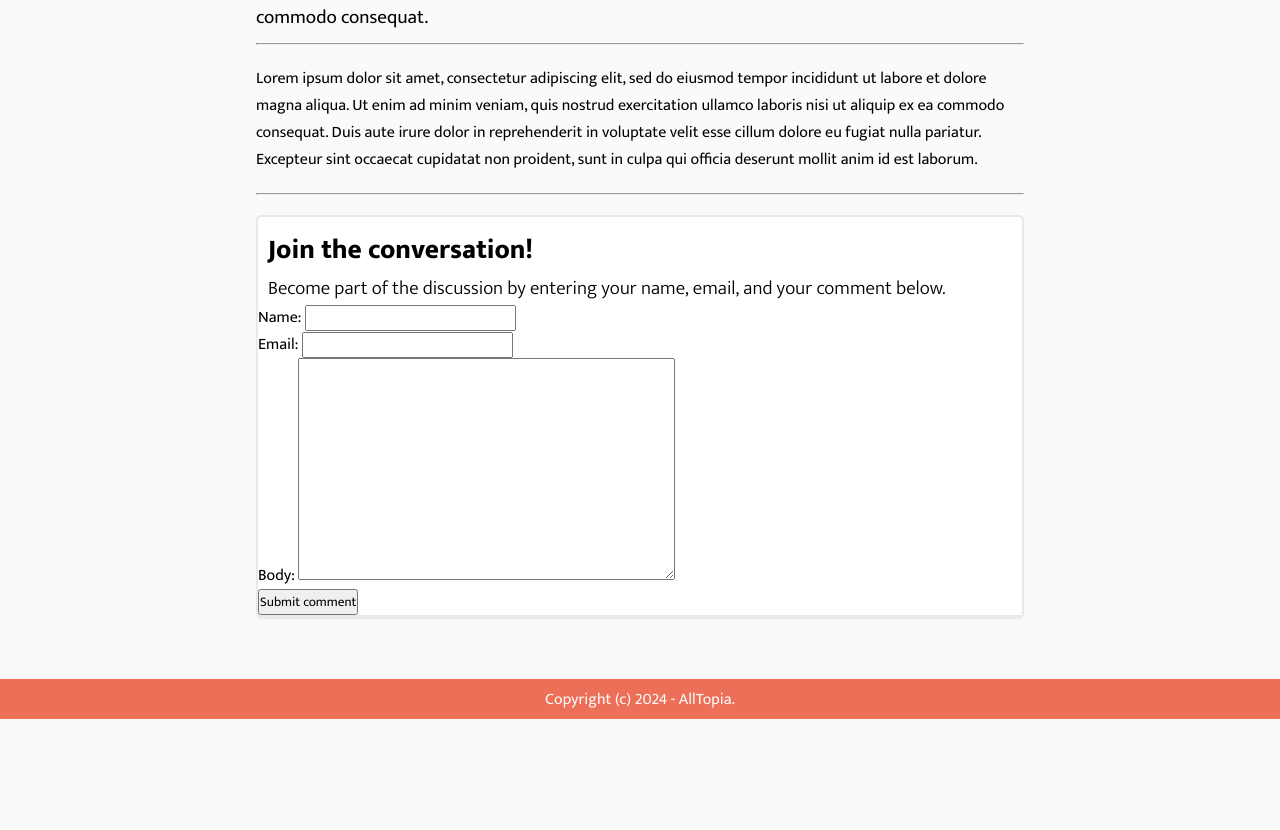
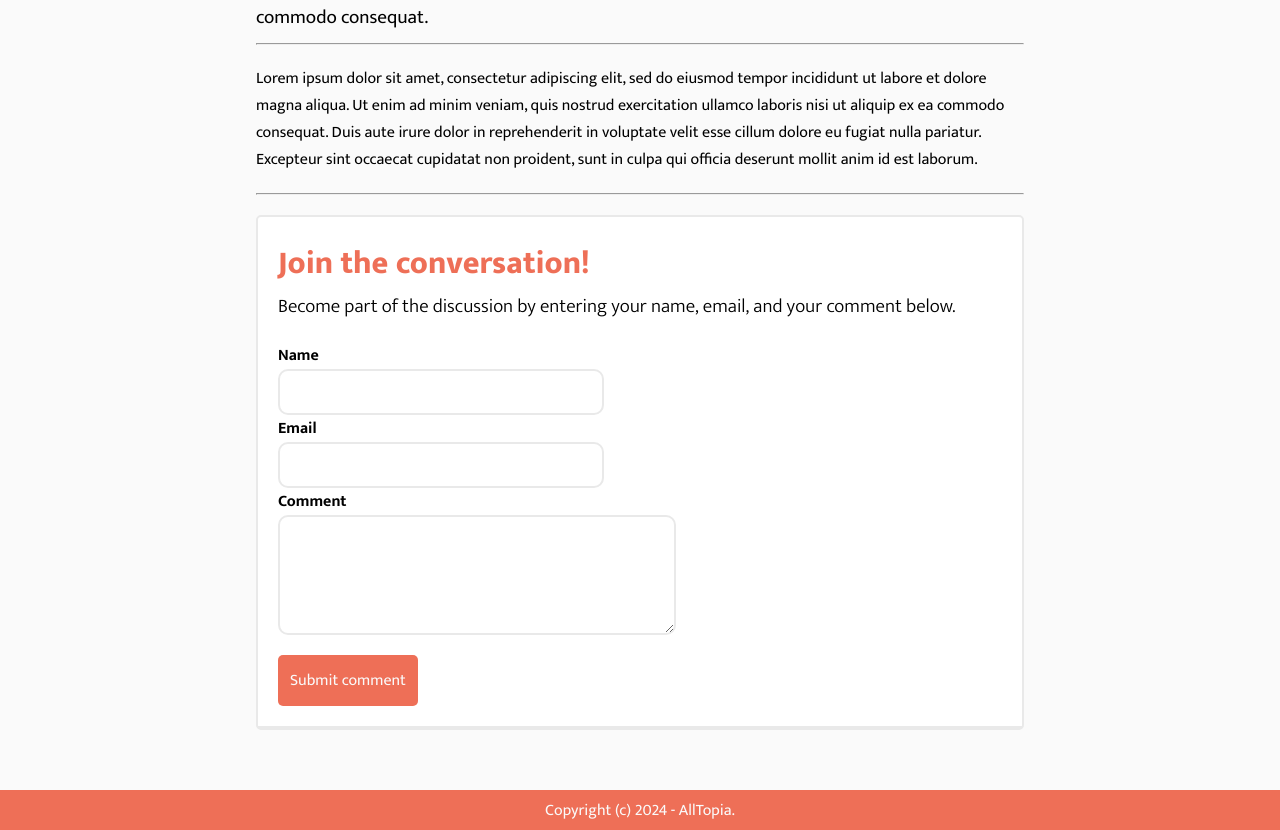
Before and after one commit to dariil/crashblog, a Django app: a page that uses blog/templates/blog/detail.html in a window 1280 px wide. Shown: the part 957-1787 px from the top of the page. Before the commit the page ends 1676 px from the top, so only its background shows below. Run offline with Django 4.2, Linux system fonts and the light colour scheme; data comes from the database, SQL or seed files in the repository.

Commit message:
UI Design for comment section (alpha 2)

```diff
--- a/blog/templates/blog/detail.html
+++ b/blog/templates/blog/detail.html
@@ -22,15 +22,21 @@
             <p class="comment-header">Join the conversation!</p>
             <p class="comment-sub-header">Become part of the discussion by entering your name, email, and your comment below.</p>
             <div class="comsec-fields-container">
-                <form method="POST">
+                <form method="POST" class="comment-form">
                     {% csrf_token %}
-                    {{ form.as_p }}
-
-                    <div class="">
-                        <div>
-                            <button>Submit comment</button>
-                        </div>
+                    <div class="field-group">
+                        <label for="id_name">Name</label>
+                        {{ form.name }}
                     </div>
+                    <div class="field-group">
+                        <label for="id_email">Email</label>
+                        {{ form.email }}
+                    </div>
+                    <div class="field-group">
+                        <label for="id_body">Comment</label>
+                        {{ form.body }}
+                    </div>
+                    <button class="submit-btn">Submit comment</button>
                 </form>
             </div>
         </div>
--- a/core/static/css/styles.css
+++ b/core/static/css/styles.css
@@ -387,19 +387,68 @@ li a:hover{
 }
 
 .comment-header{
-    margin: 10px 10px 0 10px;
-    font-size: 1.7rem;
+    margin: 20px 20px 0 20px;
+    font-size: 2.0rem;
     font-weight: 900;
+    color: var(--page-theme-color)
 }
 
 .comment-sub-header{
-    margin: 0 10px 0 10px;
+    margin: 0 20px 0 20px;
     font-size: 1.2rem;
     font-weight: 300;
 }
 
 .comsec-fields-container{
+    display: flex;
+}
 
+.comment-form{
+    width: 100%;
+    margin: 20px;
+}
+
+.field-group{
+    display: flex;
+    flex-direction: column;
+}
+
+.field-group label {
+    display: block;
+    font-weight: bold;
+}
+
+.field-group input[type="text"],
+.field-group input[type="email"],
+.field-group textarea {
+    width: 45%;
+    padding: 10px;
+    border: 2px solid #e9e9e9;
+    border-radius: 10px;
+    box-sizing: border-box; /* Ensure padding and border are included in the width */
+}
+
+.field-group textarea {
+    height: 120px; /* Adjust as needed */
+    width: 55%;
+    resize: vertical; /* Allow vertical resizing */
+}
+
+.submit-btn {
+    color: var(--light-text-color); /* Text color */
+    border: 2px solid transparent; /* Remove border */
+    border-radius: 5px;
+    padding: 10px;
+    margin-top: 20px;
+    background-color: var(--page-theme-color); /* Remove background color */
+    cursor: pointer;
+    font-size: 1.0rem;
+}
+
+
+.submit-btn:hover {
+    background-color: var(--page-theme-color-darker);
+    color: var(--light-text-color);
 }
 
 .about-parent-flex-container{
```
